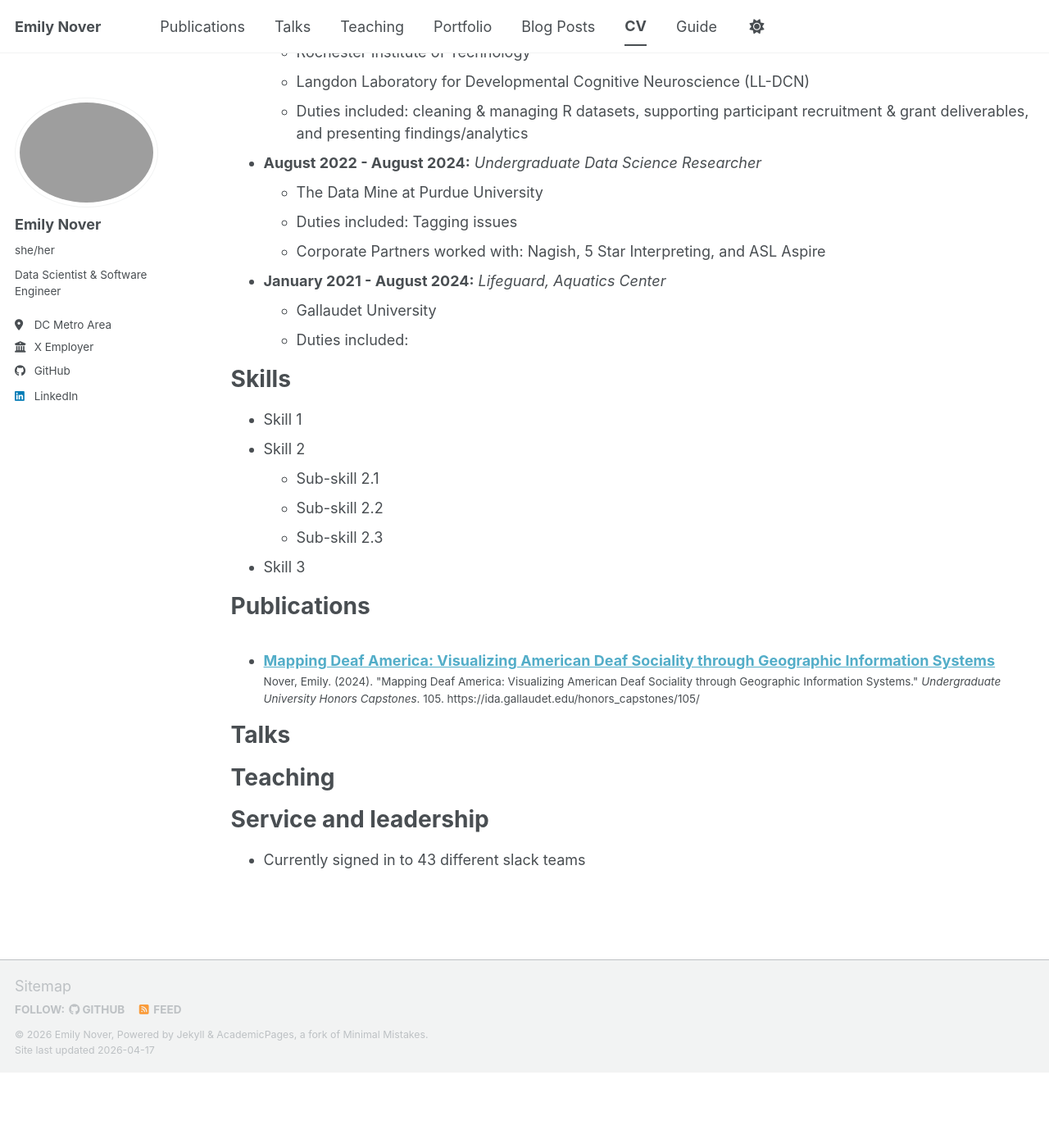
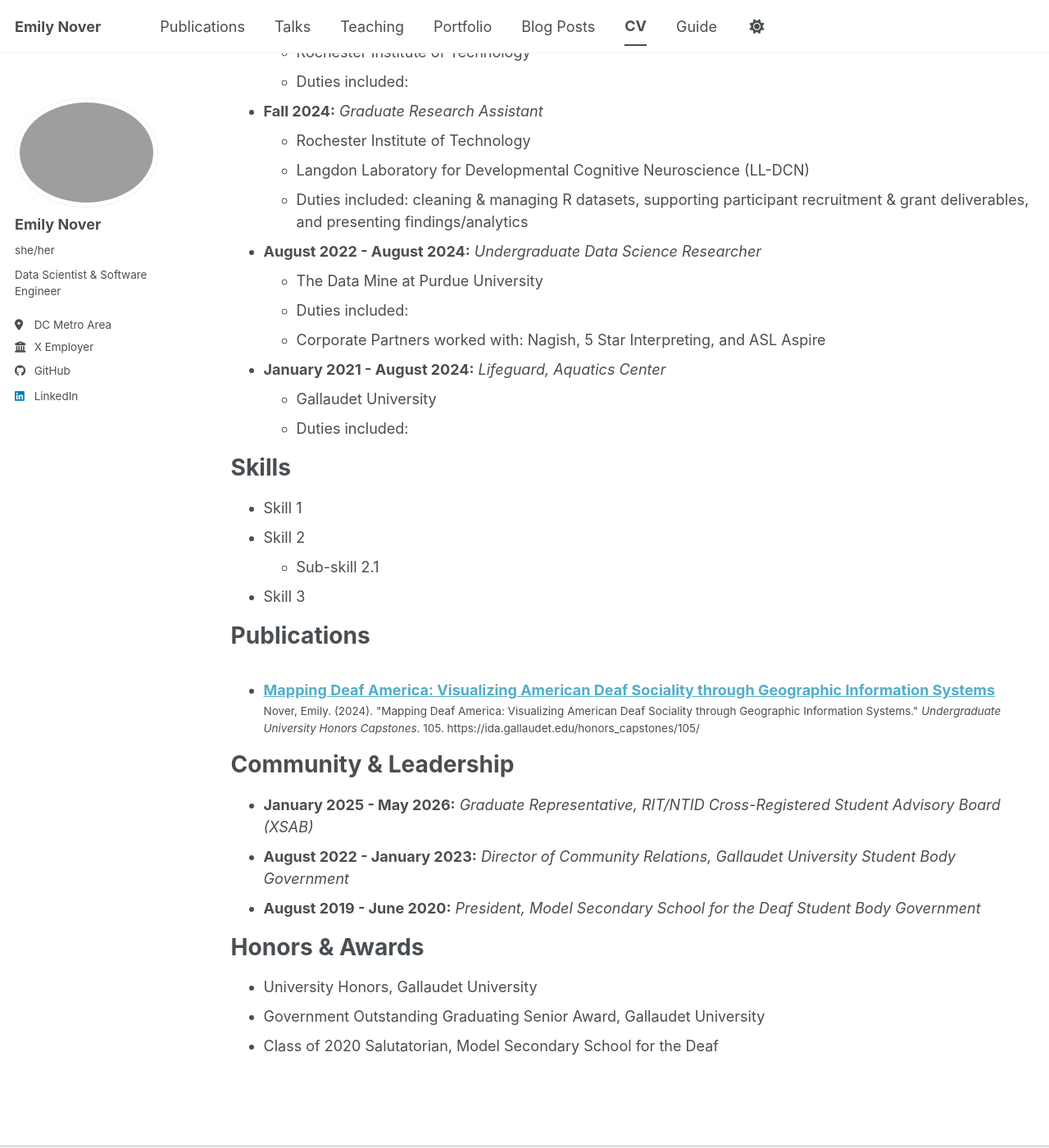
Before and after one commit to drblitx/drblitx.github.io, a Jekyll site: the page built from _pages/cv.md, in a window 1280 px wide and 1400 px high, scrolled down 422 px. Shown: the whole window at 82% size. Built offline with Jekyll 4.4.1, drawn with Linux system fonts in a browser that asks for light colours; a script bundle is joined from its source files by our own code; library files that are not in the unit come from our copies; before the commit the page ends 1730 px from its top, so only the background shows below that; some of the changed text lies outside the part shown.

Commit message:
cleaning up cv

```diff
--- a/_pages/cv.md
+++ b/_pages/cv.md
@@ -16,6 +16,10 @@ Education
 
 Work experience
 ======
+* **Summer 2026:** _TBA_
+  * X Company
+  * Duties included:
+
 * **January 2025 - May 2026:** _Department of Access Services ASL Consultant_
   * Rochester Institute of Technology
   * Duties included:
@@ -27,7 +31,7 @@ Work experience
 
 * **August 2022 - August 2024:** _Undergraduate Data Science Researcher_
   * The Data Mine at Purdue University
-  * Duties included: Tagging issues
+  * Duties included:
   * Corporate Partners worked with: Nagish, 5 Star Interpreting, and ASL Aspire
 
 * **January 2021 - August 2024:** _Lifeguard, Aquatics Center_
@@ -39,8 +43,6 @@ Skills
 * Skill 1
 * Skill 2
   * Sub-skill 2.1
-  * Sub-skill 2.2
-  * Sub-skill 2.3
 * Skill 3
 
 Publications
@@ -49,18 +51,35 @@ Publications
     {% include archive-single-cv.html %}
   {% endfor %}</ul>
 
-Talks
+Community & Leadership
 ======
-  <ul>{% for post in site.talks reversed %}
-    {% include archive-single-talk-cv.html  %}
-  {% endfor %}</ul>
+* **January 2025 - May 2026:** _Graduate Representative, RIT/NTID Cross-Registered Student Advisory Board (XSAB)_
+* **August 2022 - January 2023:** _Director of Community Relations, Gallaudet University Student Body Government_
+* **August 2019 - June 2020:** _President, Model Secondary School for the Deaf Student Body Government_
 
-Teaching
+Honors & Awards
 ======
-  <ul>{% for post in site.teaching reversed %}
-    {% include archive-single-cv.html %}
-  {% endfor %}</ul>
+* University Honors, Gallaudet University
+* Government Outstanding Graduating Senior Award, Gallaudet University
+* Class of 2020 Salutatorian, Model Secondary School for the Deaf
 
-Service and leadership
-======
-* Currently signed in to 43 different slack teams
+[//]: # (Talks)
+
+[//]: # (======)
+
+[//]: # (  <ul>{% for post in site.talks reversed %})
+
+[//]: # (    {% include archive-single-talk-cv.html  %})
+
+[//]: # (  {% endfor %}</ul>)
+
+[//]: # (  )
+[//]: # (Teaching)
+
+[//]: # (======)
+
+[//]: # (  <ul>{% for post in site.teaching reversed %})
+
+[//]: # (    {% include archive-single-cv.html %})
+
+[//]: # (  {% endfor %}</ul>)
```
